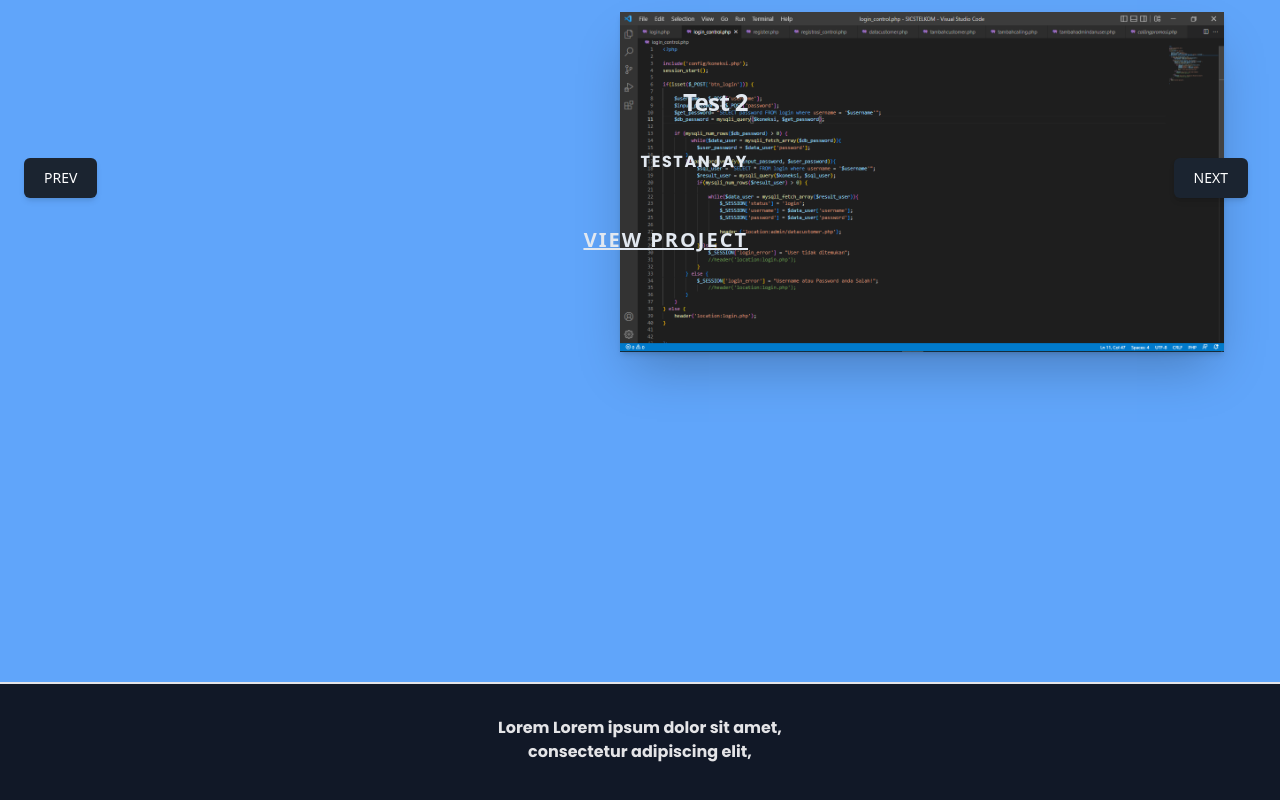
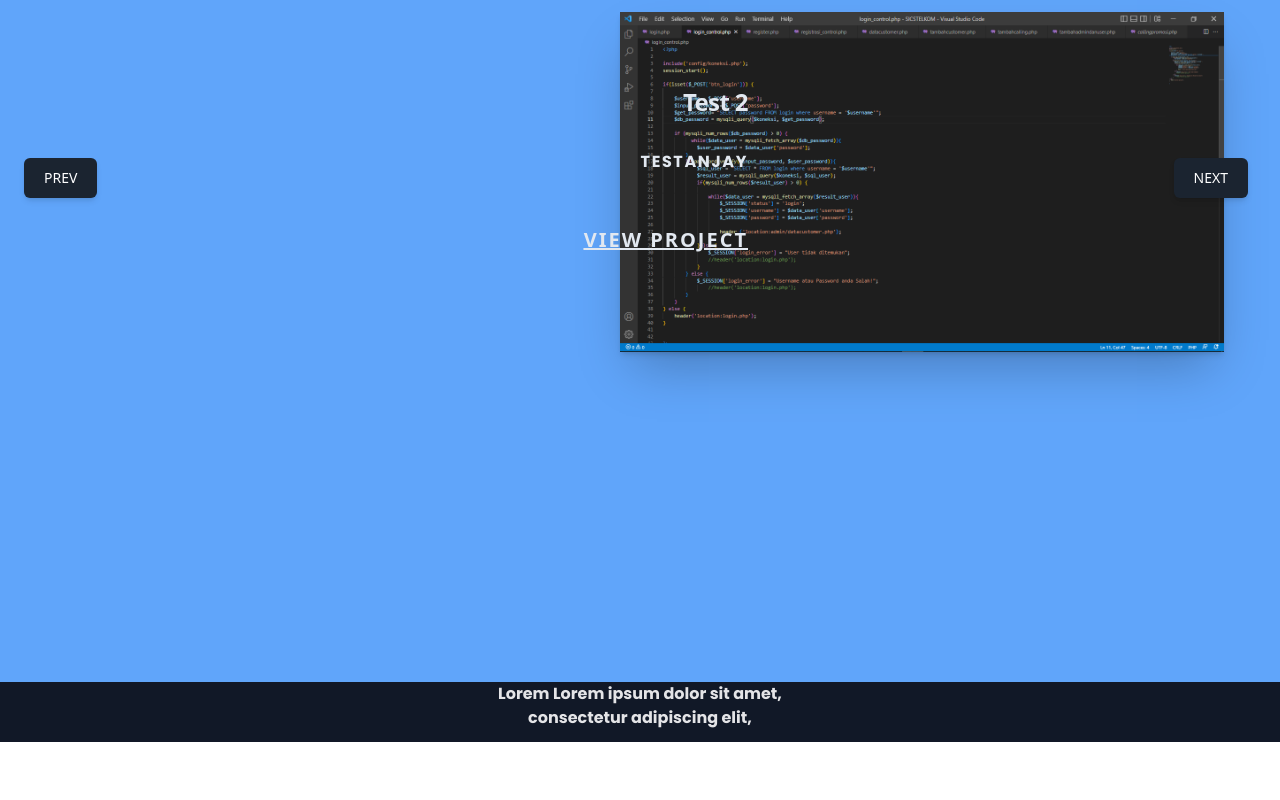
Before and after one commit to NoxturneDev/porto-team, a React (Create React App) app: page /about in a window 1280 px wide. Shown: the part 3382-4182 px from the top of the page. After the commit the page ends 4124 px from the top, so only its background shows below. Built offline with nearby package versions, Linux system fonts and the light colour scheme.

Commit message:
fix height on footer

```diff
--- a/src/components/Footer.jsx
+++ b/src/components/Footer.jsx
@@ -1,20 +1,17 @@
 import React from "react";
-import { Container } from "./Container";
+import { Wrapper } from "./Container";
 import Paragraph from "./Paragraph";
 
 const Footer = () => {
-
-
-    return(
+    return (
         <>
-           <Container custom='border-t-2 border-zinc-200   w-full h-40
-            bg-gray-900' align='center' >
-              <Paragraph align='center' custom='text-zinc-200 font-bold' >
-              Lorem Lorem ipsum dolor sit amet,
-              <br/>
-       consectetur adipiscing elit,
-              </Paragraph>
-           </Container>
+            <Wrapper custom='border-zinc-200 h-36 bg-gray-900' align='center' >
+                <Paragraph align='center' custom='text-zinc-200 font-bold' >
+                    Lorem Lorem ipsum dolor sit amet,
+                    <br />
+                    consectetur adipiscing elit,
+                </Paragraph>
+            </Wrapper>
         </>
     )
 }
```
